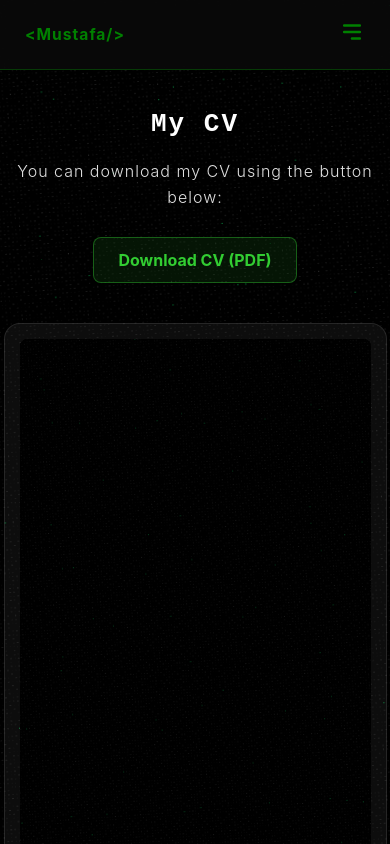
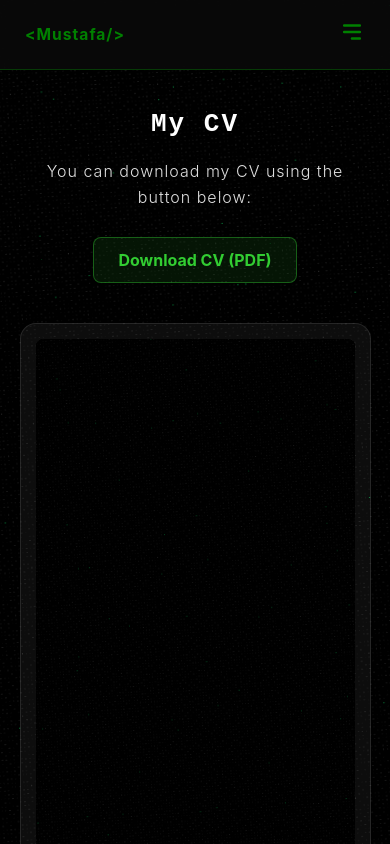
Before and after one commit to FTMustafa/portfolio, a React (Create React App) app: page /cv in a window 390 px wide. Shown: the top 844 px of the page. Built offline with nearby package versions, Linux system fonts and the light colour scheme.

Commit message:
Visual fix
CV and Contact page, fixed the max-width problem at responsive design

```diff
--- a/src/pages/CV/CV.css
+++ b/src/pages/CV/CV.css
@@ -81,12 +81,19 @@
   border: 1px solid rgba(255, 255, 255, 0.1); /* İnce şeffaf sınır çizgisi */
   border-radius: 16px;
   box-shadow: 0 8px 32px 0 rgba(0, 0, 0, 0.3); /* Derinlik katan hafif dış gölge */
+  box-sizing: border-box;
 }
 
 .cv-preview {
   width: 100%;
   height: 600px;
   border: none;
-  border-radius: 8px; /* İçerideki PDF'in köşeleri çerçevenin dışına taşmasın diye */
+  border-radius: 8px;
   display: block;
 }
+
+@media (max-width: 768px) {
+  .cv p{
+    max-width: 90%;
+  }
+}
--- a/src/pages/CV/CV.js
+++ b/src/pages/CV/CV.js
@@ -25,7 +25,6 @@ function CV() {
         Download CV (PDF)
       </a>
 
-      {/* SADECE BURASI DEĞİŞTİ: Iframe'i cam çerçeve div'i içine aldık */}
       <div className="cv-preview-container">
         <iframe src="/moustafa-moustafa-cv.pdf" className="cv-preview" title="CV Preview" />
       </div>
--- a/src/pages/Contact/Contact.css
+++ b/src/pages/Contact/Contact.css
@@ -212,6 +212,7 @@
     flex-direction: column; /* Mobilde alt alta */
     padding: 30px;
     gap: 40px;
+    max-width: 85%;
   }
 
   .contact-socials {
```
